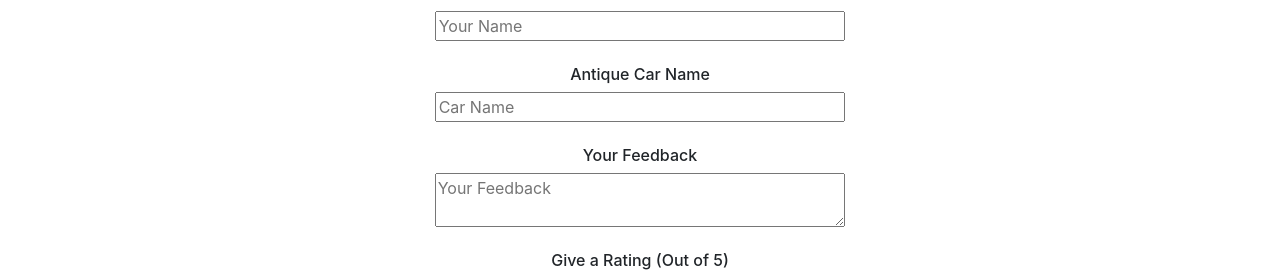
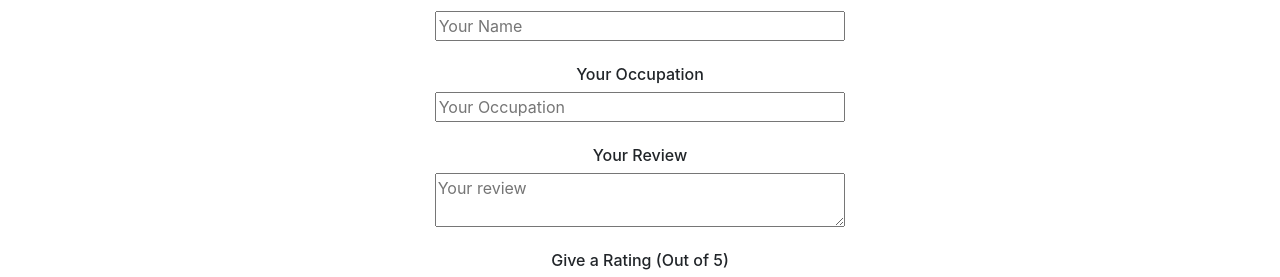
Before and after one commit to rezbd/antique-cars-client-side, a React (Create React App) app: page /addReview in a window 1280 px wide. Shown: the part 131-408 px from the top of the page. Built offline with nearby package versions, Linux system fonts and the light colour scheme; no server answers.

Commit message:
car data showing from database. going to attempt on reviews

```diff
--- a/public/fakeData.json
+++ b/public/fakeData.json
@@ -2,7 +2,7 @@
     {
         "_id":"001",
         "name":"1932 Ford 3-Window Coupe",
-        "description":"Jag Rear End, All Chrome and Polished. Torsion Bar Front Suspension. Dotson Rack. Walker Radiator. Cadillac Telescoping and Tilt Steering Column. Chevy TPI Motor, All Polished. Chevy 700R Transmission",
+        "description":"Chevy TPI Motor, All Polished. Chevy 700R Transmission. Jag Rear End, All Chrome and Polished. Torsion Bar Front Suspension. Dotson Rack. Walker Radiator. Cadillac Telescoping and Tilt Steering Column.",
         "img":"https://i.ibb.co/r2bhnYr/car1.jpg",
         "price":"59000"
     },
--- a/src/Pages/AddReview/AddReview.js
+++ b/src/Pages/AddReview/AddReview.js
@@ -1,10 +1,22 @@
+import axios from 'axios';
 import React from 'react';
 import { useForm } from "react-hook-form";
 import './AddReview.css';
 
 const AddReview = () => {
     const { register, handleSubmit, reset } = useForm();
-    const onSubmit = data => console.log(data);
+
+    const onSubmit = data => {
+        console.log(data);
+
+        axios.post('http://localhost:5000/reviews', data)
+            .then(res => {
+                if (res.data.insertedId) {
+                    alert('successfully added');
+                    reset()
+                }
+            })
+    }
 
     return (
         <div className="row">
@@ -14,11 +26,11 @@ const AddReview = () => {
                     <h6>Your Name</h6>
                     <input {...register("name", { required: true, maxLength: 40 })} placeholder="Your Name" />
                     <br />
-                    <h6>Antique Car Name</h6>
-                    <input {...register("carName", { required: true, maxLength: 40 })} placeholder="Car Name" />
+                    <h6>Your Occupation</h6>
+                    <input {...register("occupation", { required: true, maxLength: 40 })} placeholder="Your Occupation" />
                     <br />
-                    <h6>Your Feedback</h6>
-                    <textarea {...register("feedback")} placeholder="Your Feedback" />
+                    <h6>Your Review</h6>
+                    <textarea {...register("review")} placeholder="Your review" />
                     <br />
                     <h6>Give a Rating (Out of 5)</h6>
                     <input type="number" {...register("rating", { min: 1, max: 5 })} placeholder="Your Rating (1 to 5)" />
--- a/src/Pages/AddService/AddService.js
+++ b/src/Pages/AddService/AddService.js
@@ -1,10 +1,22 @@
+import axios from 'axios';
 import React from 'react';
 import { useForm } from "react-hook-form";
 import './AddService.css';
 
 const AddService = () => {
     const { register, handleSubmit, reset } = useForm();
-    const onSubmit = data => console.log(data);
+
+    const onSubmit = data => {
+        console.log(data);
+
+        axios.post('http://localhost:5000/services', data)
+            .then(res => {
+                if (res.data.insertedId) {
+                    alert('successfully added');
+                    reset()
+                }
+            })
+    }
 
     return (
         <div className="row">
--- a/src/Pages/Explore/Explore.js
+++ b/src/Pages/Explore/Explore.js
@@ -5,7 +5,7 @@ import './Explore.css';
 const Explore = () => {
     const [services, setServices] = useState([])
     useEffect(() => {
-        fetch('fakeData.json')
+        fetch('http://localhost:5000/services')
             .then(res => res.json())
             .then(data => setServices(data));
     }, [])
--- a/src/Pages/Home/Services/Services.js
+++ b/src/Pages/Home/Services/Services.js
@@ -5,7 +5,7 @@ import './Services.css';
 const Services = () => {
     const [services, setServices] = useState([])
     useEffect(() => {
-        fetch('fakeData.json')
+        fetch('http://localhost:5000/services')
             .then(res => res.json())
             .then(data => setServices(data));
     }, [])
```
